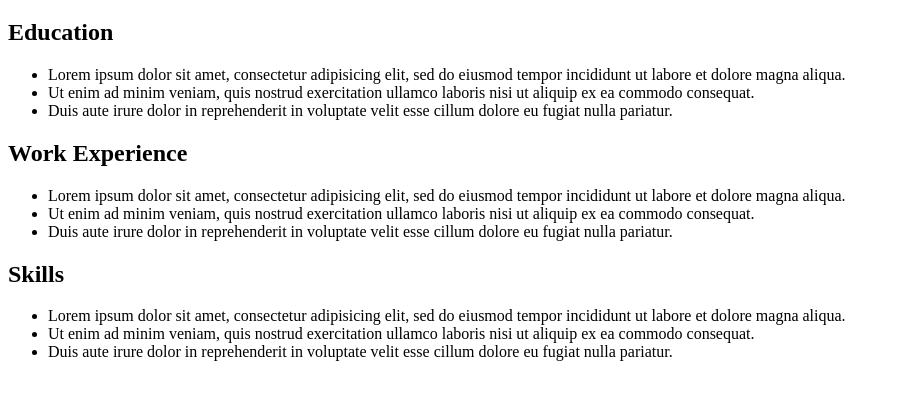
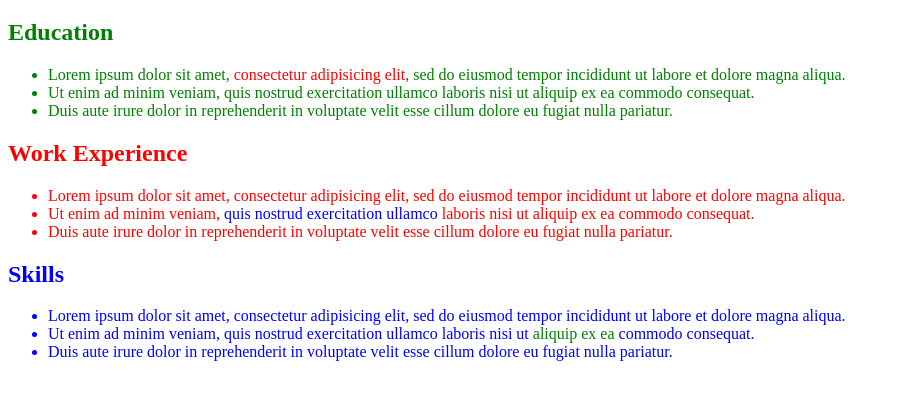
Before and after one commit to Gavin-Kimberlin/Resume, a plain HTML site: page index.html in a window 1280 px wide. Shown: the part 61-460 px from the top of the page, without its empty margins (0-900 px from the left). Drawn offline with Linux system fonts and the light colour scheme.

Commit message:
add spans with unique styling.

```diff
--- a/css/styles.css
+++ b/css/styles.css
@@ -0,0 +1,23 @@
+.edu {
+  color: green;
+}
+
+.edu2 {
+  color: red;
+}
+
+.work {
+  color: red;
+}
+
+.work2 {
+  color: blue;
+}
+
+.skills {
+  color: blue;
+}
+
+.skills2 {
+  color: green;
+}
--- a/index.html
+++ b/index.html
@@ -11,7 +11,7 @@
     <div class="edu">
       <h2>Education</h2>
       <ul>
-        <li>Lorem ipsum dolor sit amet, consectetur adipisicing elit, sed do eiusmod tempor incididunt ut labore et dolore magna aliqua.</li>
+        <li>Lorem ipsum dolor sit amet, <span class="edu2">consectetur adipisicing elit</span>, sed do eiusmod tempor incididunt ut labore et dolore magna aliqua.</li>
         <li>  Ut enim ad minim veniam, quis nostrud exercitation ullamco laboris nisi ut aliquip ex ea commodo consequat.</li>
         <li>Duis aute irure dolor in reprehenderit in voluptate velit esse cillum dolore eu fugiat nulla pariatur.</li>
       </ul>
@@ -21,7 +21,7 @@
       <h2>Work Experience</h2>
       <ul>
         <li>Lorem ipsum dolor sit amet, consectetur adipisicing elit, sed do eiusmod tempor incididunt ut labore et dolore magna aliqua.</li>
-        <li>  Ut enim ad minim veniam, quis nostrud exercitation ullamco laboris nisi ut aliquip ex ea commodo consequat.</li>
+        <li>  Ut enim ad minim veniam, <span class="work2">quis nostrud exercitation ullamco</span> laboris nisi ut aliquip ex ea commodo consequat.</li>
         <li>Duis aute irure dolor in reprehenderit in voluptate velit esse cillum dolore eu fugiat nulla pariatur.</li>
       </ul>
     </div>
@@ -30,7 +30,7 @@
       <h2>Skills</h2>
       <ul>
         <li>Lorem ipsum dolor sit amet, consectetur adipisicing elit, sed do eiusmod tempor incididunt ut labore et dolore magna aliqua.</li>
-        <li>  Ut enim ad minim veniam, quis nostrud exercitation ullamco laboris nisi ut aliquip ex ea commodo consequat.</li>
+        <li>  Ut enim ad minim veniam, quis nostrud exercitation ullamco laboris nisi ut <span class="skills2">aliquip ex ea</span> commodo consequat.</li>
         <li>Duis aute irure dolor in reprehenderit in voluptate velit esse cillum dolore eu fugiat nulla pariatur.</li>
       </ul>
     </div>
```
